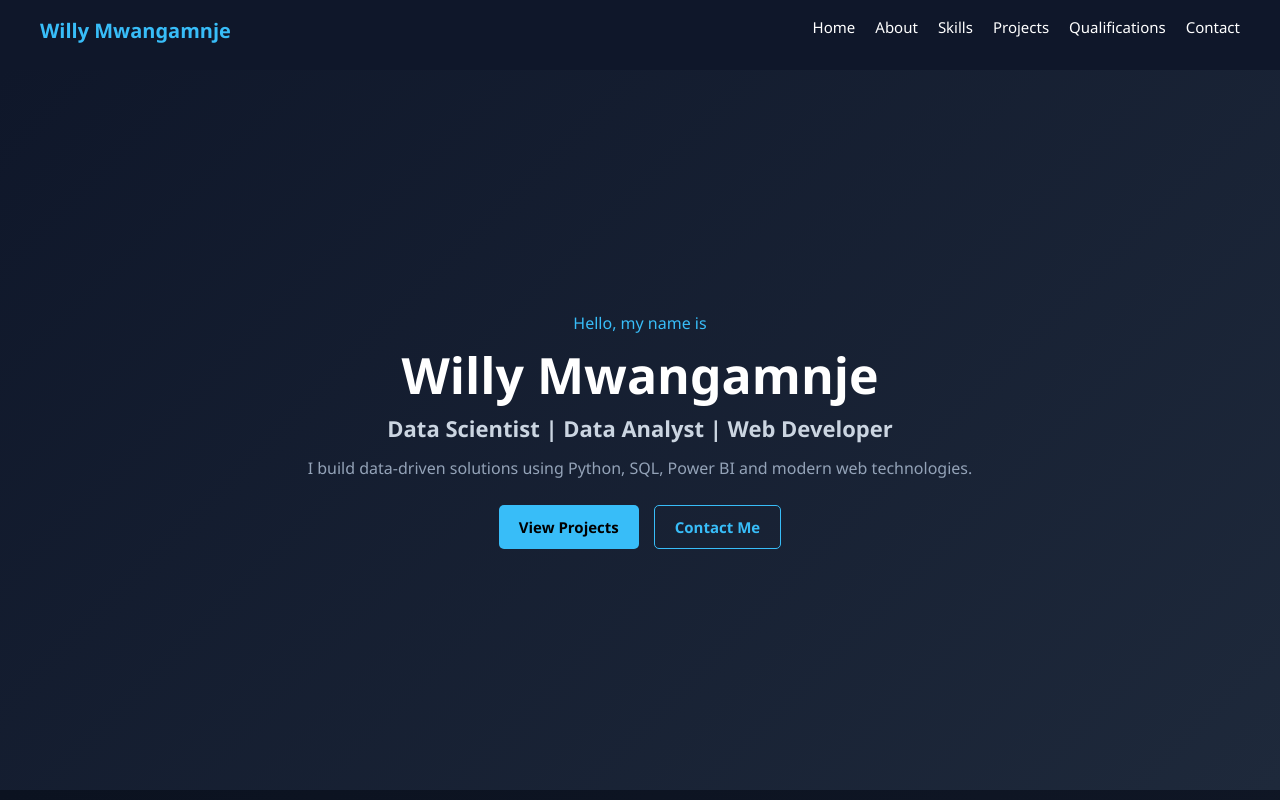
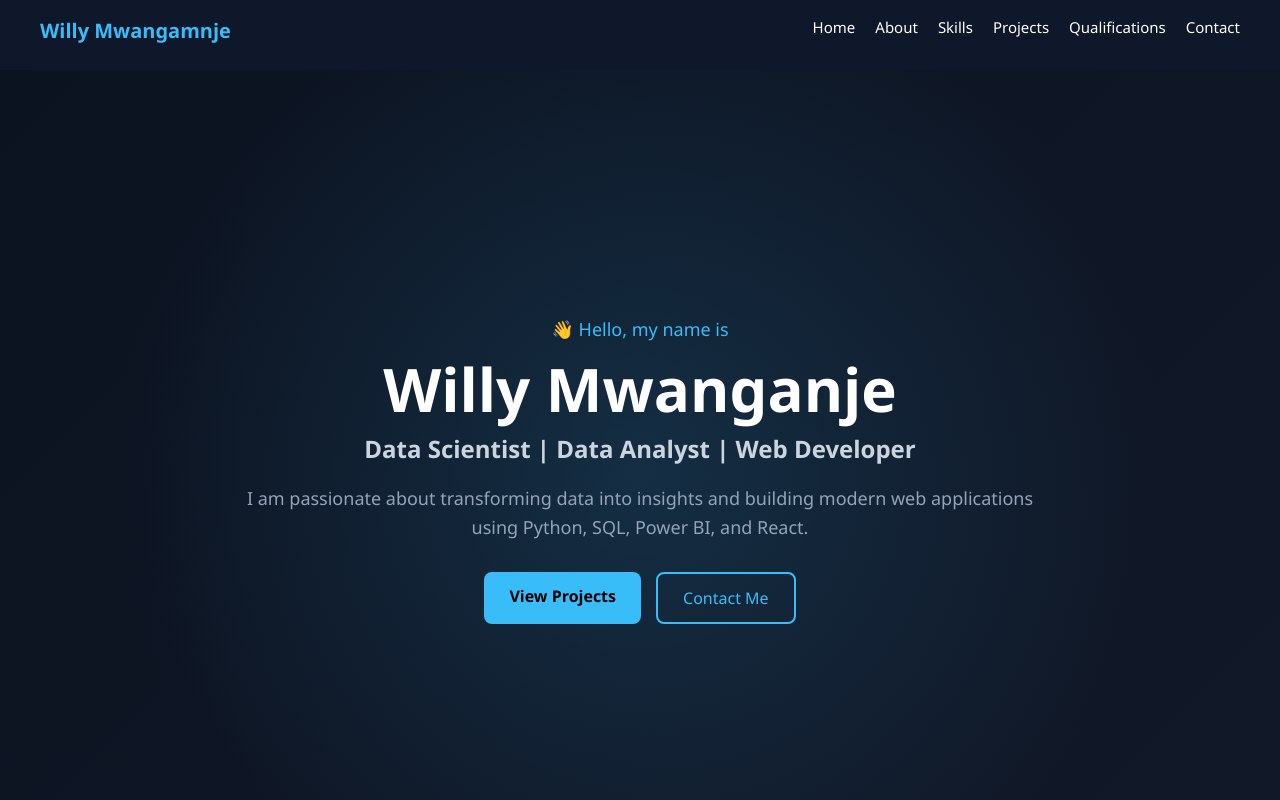
Before and after one commit to willymwanganje/portfolio-website, a React app in the folder frontend/: page / in a window 1280 px wide. Shown: the top 800 px of the page. Built offline with nearby package versions, Linux system fonts and the light colour scheme; the HTML template or start-up script is replaced by a standard one.

Commit message:
Update Hero.jsx

```diff
--- a/frontend/src/components/Hero.jsx
+++ b/frontend/src/components/Hero.jsx
@@ -3,12 +3,14 @@ import React from "react";
 function Hero() {
   return (
     <section id="home" style={styles.hero}>
+      <div style={styles.overlay}></div>
+
       <div style={styles.container}>
 
-        <p style={styles.smallText}>Hello, my name is</p>
+        <p style={styles.smallText}>👋 Hello, my name is</p>
 
         <h1 style={styles.name}>
-          Willy Mwangamnje
+          Willy Mwanganje
         </h1>
 
         <h2 style={styles.role}>
@@ -16,12 +18,19 @@ function Hero() {
         </h2>
 
         <p style={styles.desc}>
-          I build data-driven solutions using Python, SQL, Power BI and modern web technologies.
+          I am passionate about transforming data into insights and building modern web applications using Python, SQL, Power BI, and React.
         </p>
 
         <div style={styles.buttons}>
-          <button style={styles.primaryBtn}>View Projects</button>
-          <button style={styles.secondaryBtn}>Contact Me</button>
+
+          <a href="#projects" style={styles.primaryBtn}>
+            View Projects
+          </a>
+
+          <a href="#contact" style={styles.secondaryBtn}>
+            Contact Me
+          </a>
+
         </div>
 
       </div>
@@ -30,70 +39,85 @@ function Hero() {
 }
 
 const styles = {
+
   hero: {
-    height: "90vh",
+    height: "100vh",
     display: "flex",
     alignItems: "center",
     justifyContent: "center",
-    background: "linear-gradient(135deg, #0f172a, #1e293b)",
+    position: "relative",
+    background: "linear-gradient(135deg, #0b1220, #111827)",
     color: "white",
     textAlign: "center",
-    padding: "20px"
+    padding: "20px",
+    overflow: "hidden"
+  },
+
+  overlay: {
+    position: "absolute",
+    width: "100%",
+    height: "100%",
+    background: "radial-gradient(circle, rgba(56,189,248,0.15) 0%, transparent 70%)"
   },
 
   container: {
-    maxWidth: "700px"
+    maxWidth: "800px",
+    zIndex: 2
   },
 
   smallText: {
-    fontSize: "16px",
+    fontSize: "18px",
     color: "#38bdf8",
     marginBottom: "10px"
   },
 
   name: {
-    fontSize: "50px",
-    margin: "10px 0",
-    fontWeight: "bold"
+    fontSize: "60px",
+    fontWeight: "bold",
+    margin: "10px 0"
   },
 
   role: {
-    fontSize: "22px",
+    fontSize: "24px",
     color: "#cbd5e1",
-    marginBottom: "15px"
+    marginBottom: "20px"
   },
 
   desc: {
-    fontSize: "16px",
+    fontSize: "18px",
     color: "#94a3b8",
-    marginBottom: "25px"
+    marginBottom: "30px",
+    lineHeight: "1.6"
   },
 
   buttons: {
     display: "flex",
     justifyContent: "center",
-    gap: "15px"
+    gap: "15px",
+    flexWrap: "wrap"
   },
 
   primaryBtn: {
-    padding: "10px 20px",
+    padding: "12px 25px",
     backgroundColor: "#38bdf8",
     border: "none",
-    borderRadius: "5px",
-    color: "black",
-    cursor: "pointer",
-    fontWeight: "bold"
+    borderRadius: "8px",
+    color: "#000",
+    fontWeight: "bold",
+    textDecoration: "none",
+    transition: "0.3s"
   },
 
   secondaryBtn: {
-    padding: "10px 20px",
+    padding: "12px 25px",
     backgroundColor: "transparent",
-    border: "1px solid #38bdf8",
-    borderRadius: "5px",
+    border: "2px solid #38bdf8",
+    borderRadius: "8px",
     color: "#38bdf8",
-    cursor: "pointer",
-    fontWeight: "bold"
+    textDecoration: "none",
+    transition: "0.3s"
   }
+
 };
 
 export default Hero;
```
